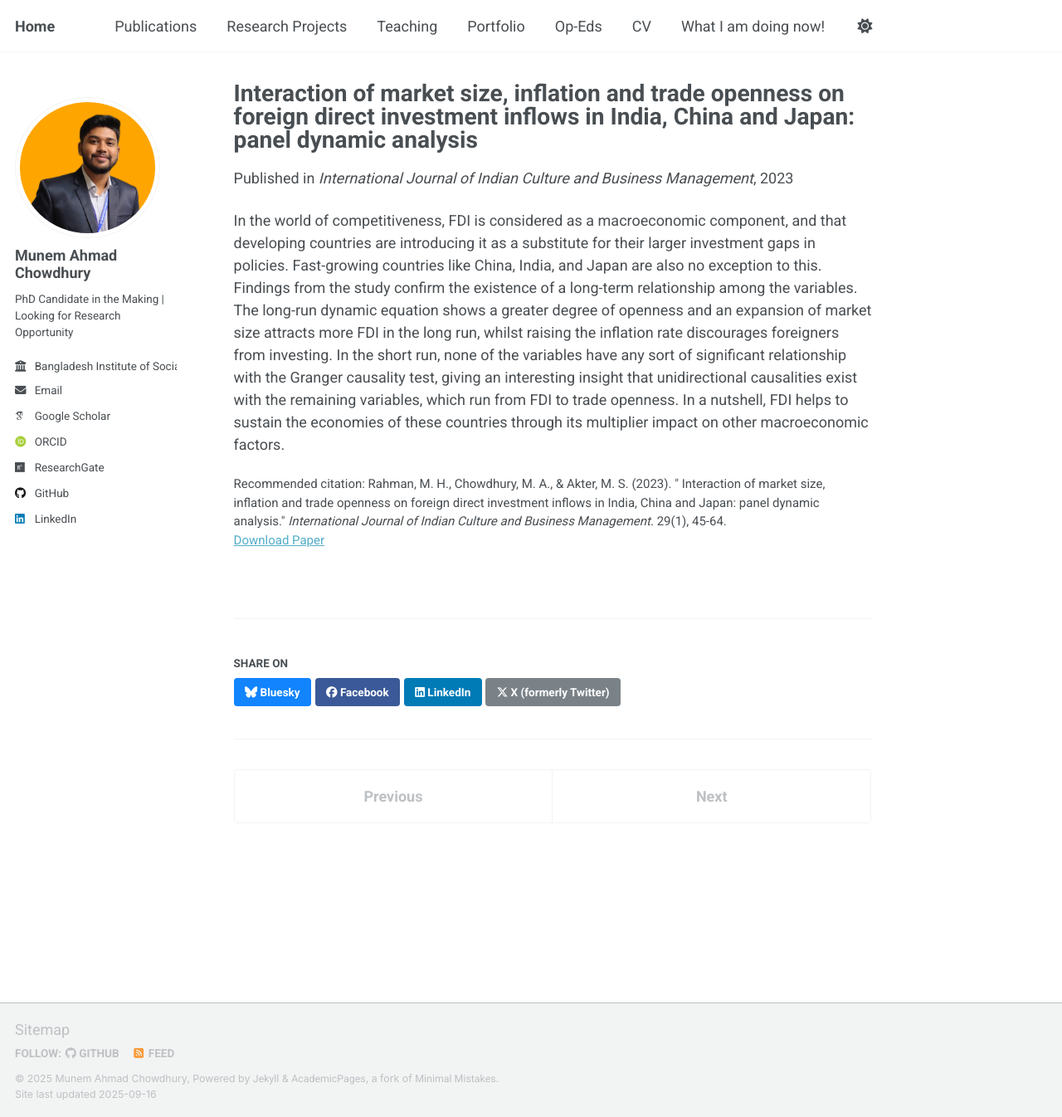
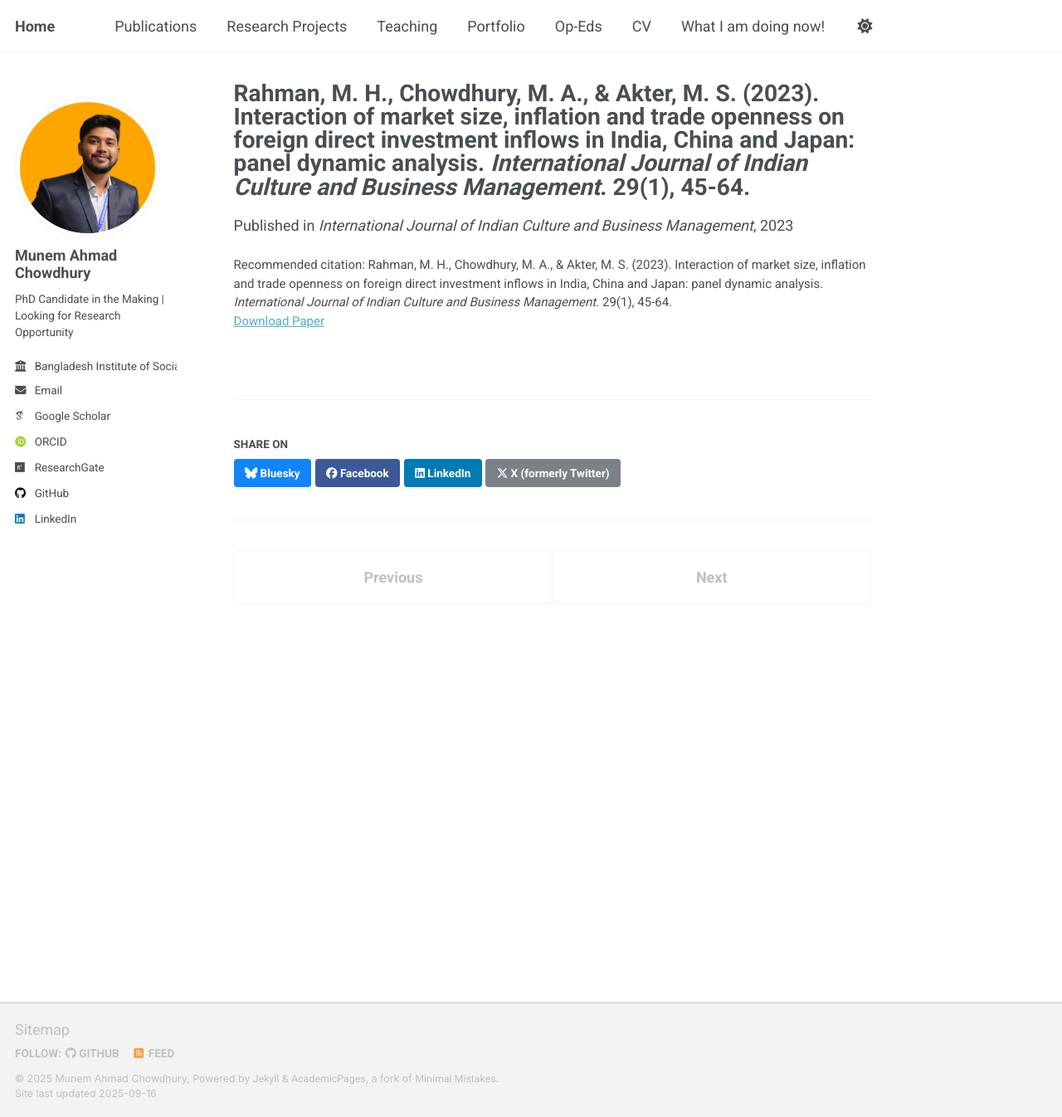
Before and after one commit to munemahmad/munemahmad.github.io, a Jekyll site: the page built from _publications/paper5.md, in a window 1280 px wide and 1346 px high. Shown: the whole window at 83% size. Built offline with Jekyll 4.4.1, drawn with Linux system fonts in a browser that asks for light colours; some web fonts are replaced; a script that is not in the unit is left out.

Commit message:
Update paper5.md

```diff
--- a/_publications/paper5.md
+++ b/_publications/paper5.md
@@ -1,13 +1,12 @@
 ---
-title: "Interaction of market size, inflation and trade openness on foreign direct investment inflows in India, China and Japan: panel dynamic analysis"
+title: "Rahman, M. H., Chowdhury, M. A., & Akter, M. S. (2023). Interaction of market size, inflation and trade openness on foreign direct investment inflows in India, China and Japan: panel dynamic analysis. <i>International Journal of Indian Culture and Business Management</i>. 29(1), 45-64."
 collection: publications
-category: manuscripts
+category: articles
 permalink: /publication/paper5
-excerpt: 'In the world of competitiveness, FDI is considered as a macroeconomic component, and that developing countries are.........'
 date: 2023-05-14
 venue: 'International Journal of Indian Culture and Business Management'
-paperurl: 'http://munemahmadchowdhury.github.io/files/paper5.pdf'
-citation: 'Rahman, M. H., Chowdhury, M. A., & Akter, M. S. (2023). &quot; Interaction of market size, inflation and trade openness on foreign direct investment inflows in India, China and Japan: panel dynamic analysis.&quot; <i>International Journal of Indian Culture and Business Management</i>. 29(1), 45-64.'
+paperurl: 'http://munemahmad.github.io/files/paper5.pdf'
+journalurl: 'https://www.inderscienceonline.com/doi/abs/10.1504/IJICBM.2023.130963'
+abstracturl: '/publications/paper5-abstract/'
+citation: 'Rahman, M. H., Chowdhury, M. A., & Akter, M. S. (2023). Interaction of market size, inflation and trade openness on foreign direct investment inflows in India, China and Japan: panel dynamic analysis. <i>International Journal of Indian Culture and Business Management</i>. 29(1), 45-64.'
 ---
-
-In the world of competitiveness, FDI is considered as a macroeconomic component, and that developing countries are introducing it as a substitute for their larger investment gaps in policies. Fast-growing countries like China, India, and Japan are also no exception to this. Findings from the study confirm the existence of a long-term relationship among the variables. The long-run dynamic equation shows a greater degree of openness and an expansion of market size attracts more FDI in the long run, whilst raising the inflation rate discourages foreigners from investing. In the short run, none of the variables have any sort of significant relationship with the Granger causality test, giving an interesting insight that unidirectional causalities exist with the remaining variables, which run from FDI to trade openness. In a nutshell, FDI helps to sustain the economies of these countries through its multiplier impact on other macroeconomic factors.
```
